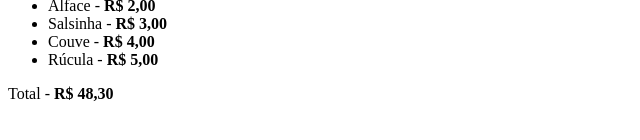
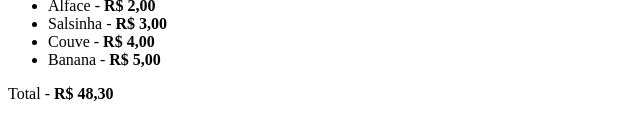
Before and after one commit to josoelmd/aula-01, a plain HTML site: page index.html in a window 1280 px wide. Shown: the part 238-378 px from the top of the page, 0-640 px from the left. Drawn offline with Linux system fonts and the light colour scheme.

Commit message:
madando de Rúcula para banana

```diff
--- a/index.html
+++ b/index.html
@@ -20,7 +20,7 @@
         <li>Alface - <strong>R$ 2,00</strong></li>
         <li>Salsinha - <strong>R$ 3,00</strong></li>
         <li>Couve - <strong>R$ 4,00</strong></li>
-        <li>Rúcula - <strong>R$ 5,00</strong></li>
+        <li>Banana - <strong>R$ 5,00</strong></li>
     </ul>
 
     <p>Total - <strong>R$ 48,30</strong></p>
```
